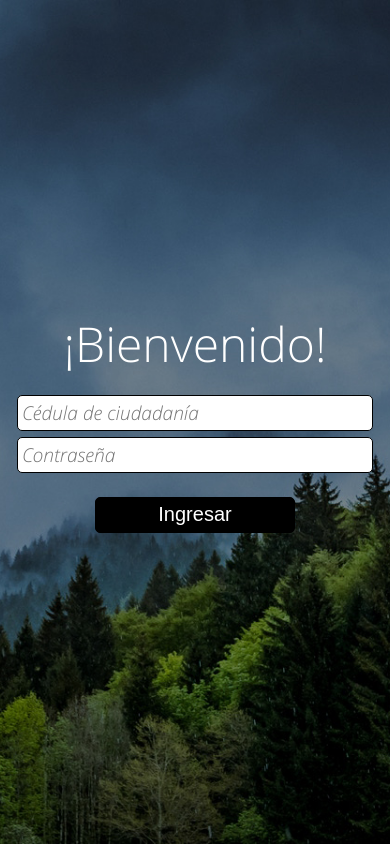
After one commit to teamzz111/SGC_RGM, a PHP site: page /login.html in a window 390 px wide. The commit adds this page. Run offline with PHP 8.4, Linux system fonts and the light colour scheme.

Commit message:
New section: login, full responsive.

```diff
--- /dev/null
+++ b/css/loginstyle.css
@@ -0,0 +1,84 @@
+* {
+  padding: 0;
+  margin: 0;
+  box-sizing: border-box;
+}
+
+@font-face {
+  font-family: "Sans";
+  src: url("fuentes/Sans/OpenSans-Regular.ttf") format("truetype");
+  font-weight: 400;
+  font-style: normal;
+}
+
+@font-face {
+  font-family: "Sans";
+  src: url("fuentes/Sans/OpenSans-Light.ttf") format("truetype");
+  font-weight: 300;
+  font-style: normal;
+}
+
+@font-face {
+  font-family: "Sans";
+  src: url("fuentes/Sans/OpenSans-LightItalic.ttf") format("truetype");
+  font-weight: 300;
+  font-style: italic;
+}
+
+@font-face {
+  font-family: "Sans";
+  src: url("fuentes/Sans/OpenSans-Bold.ttf") format("truetype");
+  font-weight: 700;
+  font-style: normal;
+}
+
+main {
+  height: 100vh;
+  background: url("../img/photo.jpg");
+  background-size: cover;
+  background-position: center;
+  display: flex;
+  justify-content: center;
+  align-items: center;
+  text-align: center;
+}
+
+main .cont {
+  max-width: 700px;
+  width: 99%;
+  padding: 1.5%;
+  border-radius: 1%;
+}
+
+main .cont h1 {
+  font-family: "Sans";
+  font-weight: 300;
+  font-size: 3em;
+  margin-bottom: 5%;
+  color: white;
+}
+
+main .cont input[type="text"], main .cont input[type="password"] {
+  max-width: 500px;
+  width: 95%;
+  padding: 1%;
+  font-size: 1.2em;
+  font-family: "Sans";
+  font-style: italic;
+  margin-bottom: 1.5%;
+  border-radius: 5px;
+  border: 1px solid black;
+}
+
+main .cont input[type="submit"] {
+  background: transparent;
+  padding: 1.5%;
+  max-width: 200px;
+  width: 99%;
+  background: black;
+  color: white;
+  font-size: 1.25em;
+  border: 1px solid black;
+  border-radius: 5px;
+}
+/*# sourceMappingURL=loginstyle.css.map */
--- /dev/null
+++ b/css/loginstyle.scss
@@ -0,0 +1,78 @@
+*{
+    padding: 0;
+    margin: 0;
+    box-sizing: border-box;
+}
+@font-face {
+    font-family: "Sans";
+    src: url("fuentes/Sans/OpenSans-Regular.ttf") format("truetype");
+    font-weight: 400;
+    font-style: normal;
+}
+
+@font-face {
+    font-family: "Sans";
+    src: url("fuentes/Sans/OpenSans-Light.ttf") format("truetype");
+    font-weight: 300;
+    font-style: normal;
+}
+
+@font-face {
+    font-family: "Sans";
+    src: url("fuentes/Sans/OpenSans-LightItalic.ttf") format("truetype");
+    font-weight: 300;
+    font-style: italic;
+}
+
+@font-face {
+    font-family: "Sans";
+    src: url("fuentes/Sans/OpenSans-Bold.ttf") format("truetype");
+    font-weight: 700;
+    font-style: normal;
+}
+main{
+    height: 100vh;
+    background: url('../img/photo.jpg');
+    background-size: cover;
+    background-position: center;
+    display: flex;
+    justify-content: center;
+    align-items: center;
+    text-align: center;
+    .cont{
+        max-width: 700px;
+        width: 99%;
+        padding: 1.5%;
+        border-radius: 1%;
+
+        h1{
+        font-family: "Sans";
+        font-weight: 300;
+        font-size: 3em;
+        margin-bottom: 5%;
+        color: white;
+        }
+        input[type="text"], input[type="password"]{
+            max-width: 500px;
+            width: 95%;
+            padding: 1%;
+            font-size: 1.2em;
+            font-family: "Sans";
+            font-style: italic;
+            margin-bottom: 1.5%;
+            border-radius: 5px;
+            border: 1px solid black;
+        }
+        input[type="submit"]{
+            background: transparent;
+            padding: 1.5%;
+            max-width: 200px;
+            width: 99%;
+            background: black;
+            color: white;
+            font-size: 1.25em;
+            border: 1px solid black;
+            border-radius: 5px;
+        }
+    }
+}
--- a/css/style.scss
+++ b/css/style.scss
@@ -201,6 +201,9 @@ main {
       margin: auto;
       width: 30%;
     }
+    a {
+      text-decoration: none;
+      color: white;
       #button {
         font-family: "Roboto";
         font-size: 1.5em;
@@ -219,11 +222,11 @@ main {
       }
     }
   }
+}
 
 section#acerca {
   background: url('../img/polaroid.png');
   .padre {
-
     padding: 3%;
     display: flex;
     flex-direction: row;
@@ -232,7 +235,6 @@ section#acerca {
       width: 55%;
     }
     .cont {
-
       padding: 2%;
       h2 {
         font-family: "Great";
@@ -265,13 +267,13 @@ section#contacto {
         width: 60%;
         border-radius: 3%;
       }
-      h2{
+      h2 {
         font-size: 3.5em;
         font-family: "Sans";
         font-weight: 300;
         margin-bottom: 1%;
       }
-      h4{
+      h4 {
         font-family: "Sans";
         font-weight: 300;
         font-size: 1.3em;
@@ -291,16 +293,16 @@ section#contacto {
       }
       input[type="text"],
       input[type="email"],
-      textarea{
+      textarea {
         width: 100%;
         padding: 2%;
         font-size: 1em;
         font-family: "Josefin";
         margin-bottom: 5%;
-        border:  1px solid transparent;
+        border: 1px solid transparent;
         border-bottom: 1px solid black;
       }
-      input[type="submit"]{
+      input[type="submit"] {
         background: black;
         color: white;
         border: 1px solid transparent;
@@ -311,26 +313,27 @@ section#contacto {
         font-family: "Josefin";
         border-radius: 1.5%;
         margin: auto;
-        width:100%;
+        width: 100%;
         margin-top: 3%;
       }
     }
   }
 }
 
-footer{
+footer {
   background: black;
   color: white;
-  iframe{
+  iframe {
     width: 100%;
   }
-  .creditos{
+  .creditos {
     text-align: center;
     padding: 2%;
     font-size: .8em;
     font-family: "Sans";
   }
 }
+
 /*
 =================================
 RESPONSIVE WEB DESIGN
--- a/index.html
+++ b/index.html
@@ -39,8 +39,9 @@
           <div class="contenedor">
               <h1>Automatización <span> SGC</span></h1>
               <h2>Optimizando procesos de calidad hacemos un mundo más veloz.</h2>
-              <div class = "inciarS"><div id="button">Iniciar sesión</div></div>
-          </div>
+              <div class = "inciarS"><a href="login.html"><div id="button" >  Iniciar sesión</div></div>
+          </div></a>
+
         </div>
       </main>
 
--- /dev/null
+++ b/login.html
@@ -0,0 +1,24 @@
+<!DOCTYPE html>
+<html lang="en">
+<head>
+    <meta charset="UTF-8">
+    <meta name="viewport" content="width=device-width, initial-scale=1.0">
+    <meta http-equiv="X-UA-Compatible" content="ie=edge">
+    <link rel="stylesheet" href="css/loginstyle.css">
+    <title>¡Inicia sesión!</title>
+</head>
+<body>
+    <main>
+        <div class="cont">
+            <h1>¡Bienvenido!</h1>
+                <form action="/action_page.php" method="get">
+                     <input type="text" name="fname" placeholder="Cédula de ciudadanía">
+                        <br>
+                        <input type="password" name="lname" placeholder="Contraseña">
+                        <br><br>
+                        <input type="submit" value="Ingresar">
+                </form>
+        </div>
+    </main>
+</body>
+</html>
```
Also changed, not shown: css/style.css (+7 -2 lines), img/contacto.jpg (deleted), img/firework.jpg (added), img/fp.png (deleted), img/memphis-colorful.png (deleted), img/photo.jpg (added), img/sky.jpg (added), img/sky.png (added), 2 other files. Lines whose indentation alone changed are shown as unchanged.
